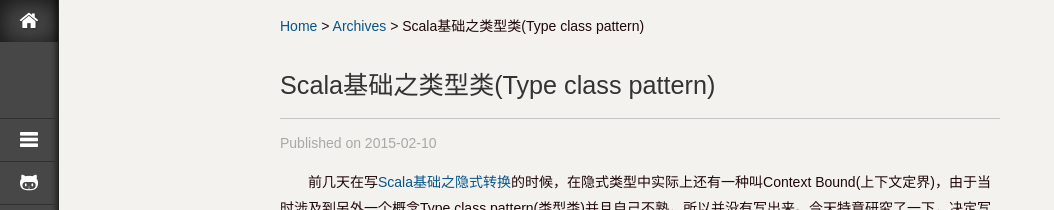
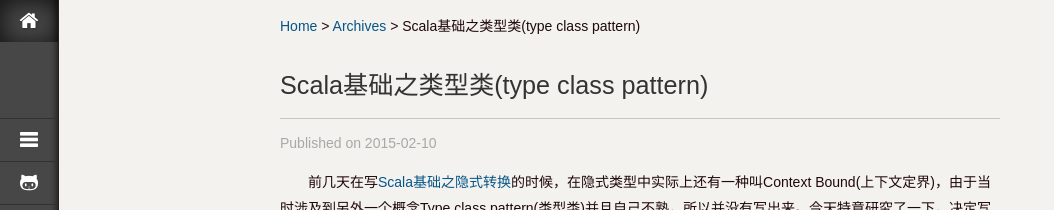
Before and after one commit to jacoffee/jacoffee.github.io, a Jekyll site: the page built from _posts/2015-02-10-type-class-pattern.md, in a window 1280 px wide and 900 px high. Shown: the top 210 px of the window, without its empty margins (0-1054 px from the left). Built offline with Jekyll 4.4.1, drawn with Linux system fonts in a browser that asks for light colours; some web fonts are replaced; Markdown is read by kramdown in place of the engine named in the settings; comment, search, counter and statistics services are not loaded.

Commit message:
mirror word case change

```diff
--- a/_posts/2015-02-10-type-class-pattern.md
+++ b/_posts/2015-02-10-type-class-pattern.md
@@ -2,7 +2,7 @@
 layout: post
 category: scala
 date: 2015-02-10 21:03:04 UTC
-title: Scala基础之类型类(Type class pattern)
+title: Scala基础之类型类(type class pattern)
 tags: [Haskell, 类型类]
 permalink: /scala/type-class/
 key: 45e8dc0d31da82335dc1f50ae63c3f33
```
